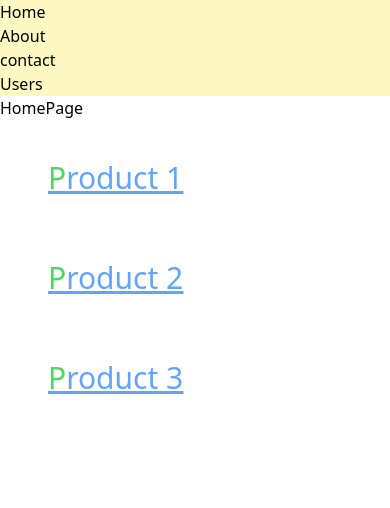
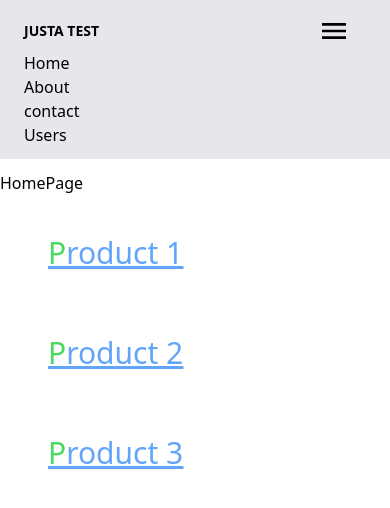
Before and after one commit to dornescum/tailwind-CateringMenu, a Next.js app: page / in a window 390 px wide. Shown: the top 508 px of the page. Built offline with nearby package versions, Linux system fonts and the light colour scheme.

Commit message:
navbar error

```diff
--- a/components/UI/TheNavbar.js
+++ b/components/UI/TheNavbar.js
@@ -1,10 +1,32 @@
-import React from 'react';
+import React, {useState} from 'react';
 import Link from "next/link";
 
 const TheNavbar = () => {
+	const [navbarOpen, setNavbarOpen] = useState(false);
 	return (
-		<nav className="bg-yellow-100">
-			<ul>
+		<nav className="relative flex flex-wrap items-center justify-between px-2 py-3 bg-gray-200 mb-3">
+			<div className="container px-4 mx-auto flex flex-wrap items-center justify-between">
+				{/*=============*/}
+				<div className="w-full relative flex justify-between lg:w-auto lg:static lg:block lg:justify-start">
+					<Link href='/'>
+						<a className="text-sm font-bold leading-relaxed inline-block mr-4 py-2 whitespace-nowrap uppercase text-black">
+							Justa test
+						</a>
+
+					</Link>
+
+					<button onClick={() => setNavbarOpen(!navbarOpen)}>
+						<div className='mr-4 lg:hidden' >
+							<svg aria-hidden="true" role="img" width="2em" height="2em"
+								 preserveAspectRatio="xMidYMid meet" viewBox="0 0 24 24">
+								<path d="M3 6h18v2H3V6m0 5h18v2H3v-2m0 5h18v2H3v-2z" fill="currentColor"/>
+							</svg>
+						</div>
+					</button>
+				</div>
+				<div className={"lg:flex flex-grow items-center" + (navbarOpen ? " flex" : " hidden")} id="example-navbar-danger"/>
+				{/*=============*/}
+				<ul className='flex flex-col lg:flex-row list-none lg:ml-auto'>
 					<li>
 						<Link href={`/`}>
 							<a className="link"> Home</a>
@@ -29,6 +51,8 @@ const TheNavbar = () => {
 
 
 				</ul>
+			</div>
+
 		</nav>
 	);
 };
--- a/pages/users/[id].js
+++ b/pages/users/[id].js
@@ -26,6 +26,10 @@ export async function getServerSideProps(context) {
 	if (!data) {
 		return {
 			notFound: true,
+			// redirect:{
+			// 	destination:'/',
+			// 	permanent: true
+			// }
 		};
 	}
 
```
Lines whose indentation alone changed are shown as unchanged.
